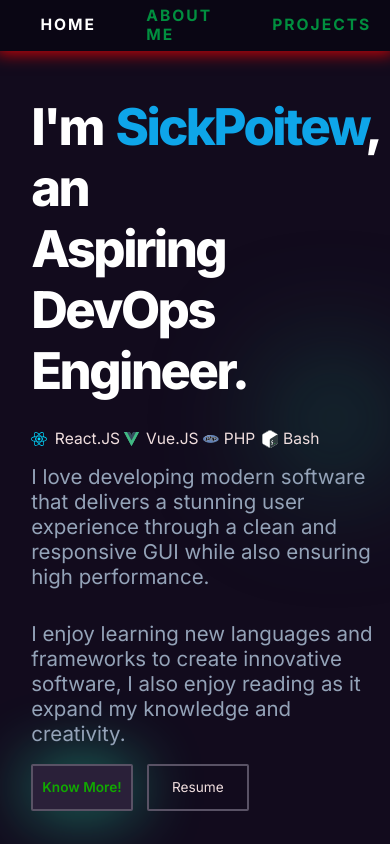
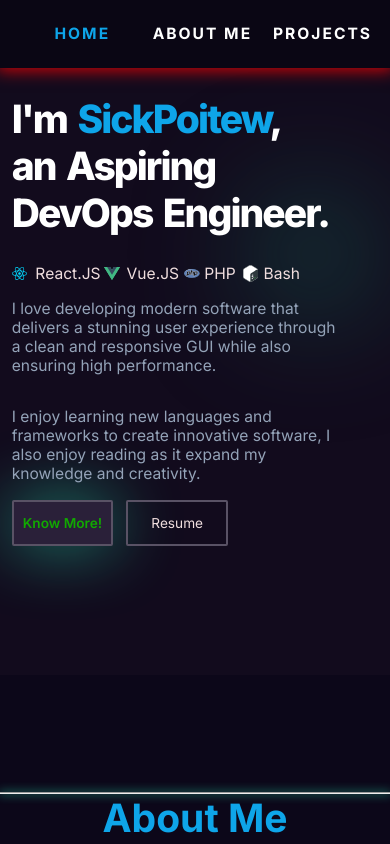
Before and after one commit to Poitew/E-Portfolio, a React (Vite) app: page / in a window 390 px wide. Shown: the top 844 px of the page. Built offline with nearby package versions, Linux system fonts and the light colour scheme.

Commit message:
Fixed responsivness problems and some minor changes

```diff
--- a/src/components/header.jsx
+++ b/src/components/header.jsx
@@ -4,10 +4,9 @@ import '/src/css/header.css'
 function HeaderFunc(){
     return(
         <header>
-            <div id="link-wrapper">
             <a href="#about-me-ID">
-                    <div className="my-name-header">
-                        <img src="/assets/icons/logo.svg" alt="Code Logo" />
+                <div className="logo-header">
+                    <img src="/assets/icons/logo.png" alt="Code Logo" />
                     <p>SICKPOITEW</p>
                 </div>
             </a>
@@ -26,8 +25,6 @@ function HeaderFunc(){
                     <p>PROJECTS</p>
                 </div>
             </a>
-
-            </div>
         </header>
     );
 }
--- a/src/components/presentation.jsx
+++ b/src/components/presentation.jsx
@@ -4,7 +4,11 @@ import '/src/css/presentation.css'
 function Presentation(){
     return(
         <div className="presentation">
-            <h1>I'm <span className="h1-span" >SickPoitew</span>, an <br/> Aspiring DevOps Engineer.</h1>
+            <h1>
+                I'm <span className="h1-span" >SickPoitew</span>,
+                {(window.innerWidth < 992) ? <br/> : " "}
+                an {(window.innerWidth > 992) ? <br/> : " "} Aspiring DevOps Engineer.
+            </h1>
             <div className="glow"></div> <br/>
             <ul>
                 <li><img src="/assets/tech/react.svg" alt="React.JS" /> React.JS</li>
--- a/src/components/script.jsx
+++ b/src/components/script.jsx
@@ -6,53 +6,34 @@ function Script(){
         const homeP = document.querySelector(".home");
         const aboutMeP = document.querySelector(".about-me");
         const projectsP = document.querySelector(".projects-nav-bar");
-        const green = "#018f3f";
-        const headerImage = document.querySelector(".my-name-header");
+        const headerImage = document.querySelector(".logo-header");
+        const color = "#0ea5e9";
 
         if(window.innerWidth < 992){
             headerImage.style.display = "none";
         }
 
-        homeP.style.color = "white";
-        aboutMeP.style.color = green;
-        projectsP.style.color = green;
+        homeP.style.color = color;
+        aboutMeP.style.color = "white";
+        projectsP.style.color = "white";
 
         window.addEventListener("scroll", () => {
             const websitePosition = window.scrollY;
 
-            if(websitePosition <= 650){
+            if(websitePosition <= 350){
+                homeP.style.color = color;
+                aboutMeP.style.color = "white";
+                projectsP.style.color = "white";
+            }
+            else if(websitePosition <= 1200){
                 homeP.style.color = "white";
-                aboutMeP.style.color = green;
-                projectsP.style.color = green;
-            }
-            else if(websitePosition >= 650 && websitePosition <= 1300){
-                homeP.style.color = green;
-                aboutMeP.style.color = "white";
-                projectsP.style.color = green;
+                aboutMeP.style.color = color;
+                projectsP.style.color = "white";
             }
             else {
-                homeP.style.color = green;
-                aboutMeP.style.color = green;
-                projectsP.style.color = "white";
-            }
-        })
-        window.addEventListener("scroll", () => {
-            const websitePosition = window.scrollY;
-
-            if(websitePosition <= 350){
                 homeP.style.color = "white";
-                aboutMeP.style.color = green;
-                projectsP.style.color = green;
-            }
-            else if(websitePosition <= 1100){
-                homeP.style.color = green;
                 aboutMeP.style.color = "white";
-                projectsP.style.color = green;
-            }
-            else {
-                homeP.style.color = green;
-                aboutMeP.style.color = green;
-                projectsP.style.color = "white";
+                projectsP.style.color = color;
             }
         })
     })
--- a/src/css/header.css
+++ b/src/css/header.css
@@ -8,34 +8,27 @@ header {
     font-size: 1.25vw !important;
     font-weight: 700;
     top: 0;
+    display: flex;
+    align-items: center;
+    justify-content: space-between;
 }
 
-.my-name-header {
-    float: left;
+.logo-header {
     width: 20vw;
     margin-left: 5%;
-    color: #00995e;
+    color: #0ea5e9;
+    display: flex;
+    align-items: center;
+    font-size: 2vw;
 }
 
-header img {
+.logo-header img {
     width: 4vw;
-    float: left;
     margin-top: -3.5%;
 }
 
-.my-name-header p {
-    font-size: 2vw;
-    margin-left: 5%;
-    margin-top: 1%;
-    float: left;
-}
-
-#link-wrapper {
-    height: 100%;
-}
-
-#link-wrapper div{
-    margin-top: 1%;
+.logo-header p {
+    font-size: inherit;
 }
 
 .home {
@@ -54,9 +47,8 @@ header img {
 }
 
 .nav-bar-divs {
-    width: 10%;
+    width: 10vw;
     height: 5vh;
-    float: left;
     display: flex;
     justify-content: center;
     align-items: center;
--- a/src/css/project-section.css
+++ b/src/css/project-section.css
@@ -70,9 +70,8 @@
 }
 
 .test {
-    width: 20vw;
-    height: 4vh;
-    margin-top: 7.5%;
+    width: 10vw;
+    height: fit-content;
     float: right;
 }
 
--- a/src/css/responsive.css
+++ b/src/css/responsive.css
@@ -113,8 +113,8 @@
     }
 
     .home, .about-me, .projects-nav-bar {
+        width: 27vw !important;
         margin-left: 0;
-        margin-right: 2.5%;
     }
 
     aside img {
@@ -126,7 +126,7 @@
     }
 
     .presentation h1 {
-        font-size: 13vw;
+        font-size: 10vw;
         margin-top: 5%;
     }
 
@@ -140,7 +140,7 @@
 
     #presentation-description {
         width: 100%;
-        font-size: 5.25vw !important;
+        font-size: 4vw !important;
     }
 
     .base-button {
@@ -251,12 +251,8 @@
     }
 
     header {
-        height: 6vh;
-    }
-
-    .nav-bar-divs {
-        width: fit-content;
-        margin-left: 5%;
+        height: 8vh;
+        justify-content: space-evenly;
     }
 
     aside {
@@ -264,8 +260,13 @@
     }
 
     .presentation {
-        width: fit-content;
-        height: 100vh;
+        width: 85vw;
+        height: 80vh;
+        margin-left: 3%;
+    }
+
+    .first-background {
+        height: 80vh;
     }
 
     .about-me-section {
@@ -292,6 +293,10 @@
         width: 7vw;
     }
 
+    .skill:nth-child(5) img {
+        width: 10vw;
+    }
+
     .projects-section .section-header-container {
         width: 100%;
         font-size: 8vw;
@@ -304,6 +309,10 @@
 
     .projects-container {
         height: 100%;
+    }
+
+    .project:nth-child(1){
+        box-shadow: none;
     }
 
     footer {
--- a/src/css/section-header.css
+++ b/src/css/section-header.css
@@ -6,7 +6,7 @@
 .section-header-hr {
     width: 75%;
     margin: 0;
-    box-shadow: 0px 0px 13px 2px rgba(45, 255, 196, 0.9);
+    box-shadow: 0px 0px 10px 0px rgba(45, 255, 196, 0.9);
     float: right;
 }
 
```
Also changed, not shown: public/assets/icons/logo.png (added), public/assets/icons/logo.svg (deleted). Lines whose indentation alone changed are shown as unchanged.
